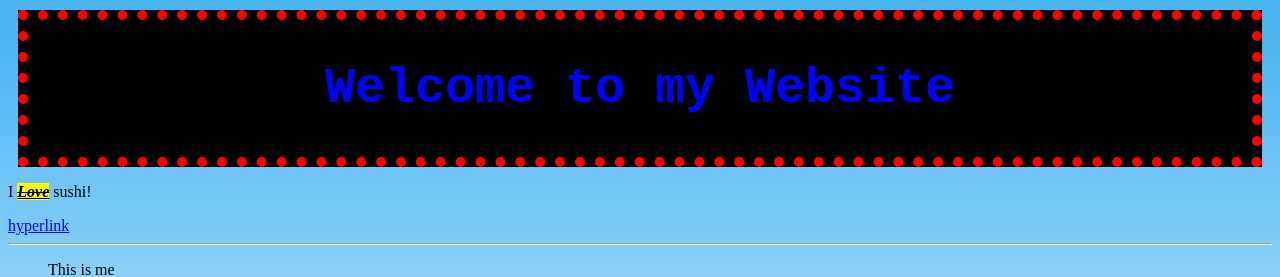
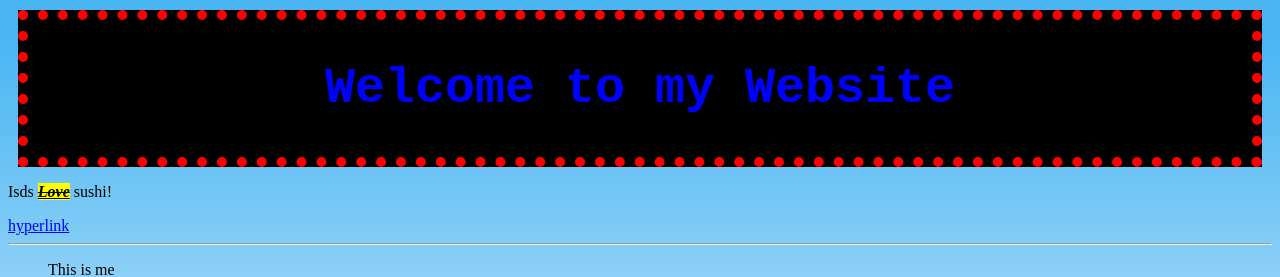
Before and after one commit to angelo-domingo118/myproject, a plain HTML site: page prac.html in a window 1280 px wide. Shown: the top 277 px of the page. Drawn offline with Linux system fonts and the light colour scheme.

Commit message:
Updated prac.html

```diff
--- a/prac.html
+++ b/prac.html
@@ -11,7 +11,7 @@
 
   <body">
     <h1 style="font-size:50px;color:blue;background-color:black;font-family: 'Courier New', Courier, monospace; text-align: center;">Welcome to my Website</h1>
-    <p>I <b><i><strong><mark><del><ins>Love</ins></del></mark></mark></strong></i></b> sushi!</p>
+    <p>Isds <b><i><strong><mark><del><ins>Love</ins></del></mark></mark></strong></i></b> sushi!</p>
     <a href="https://www.programiz.com/html/online-compiler/" style="color: blue;">hyperlink</a>
     <br>
     <hr>
```
